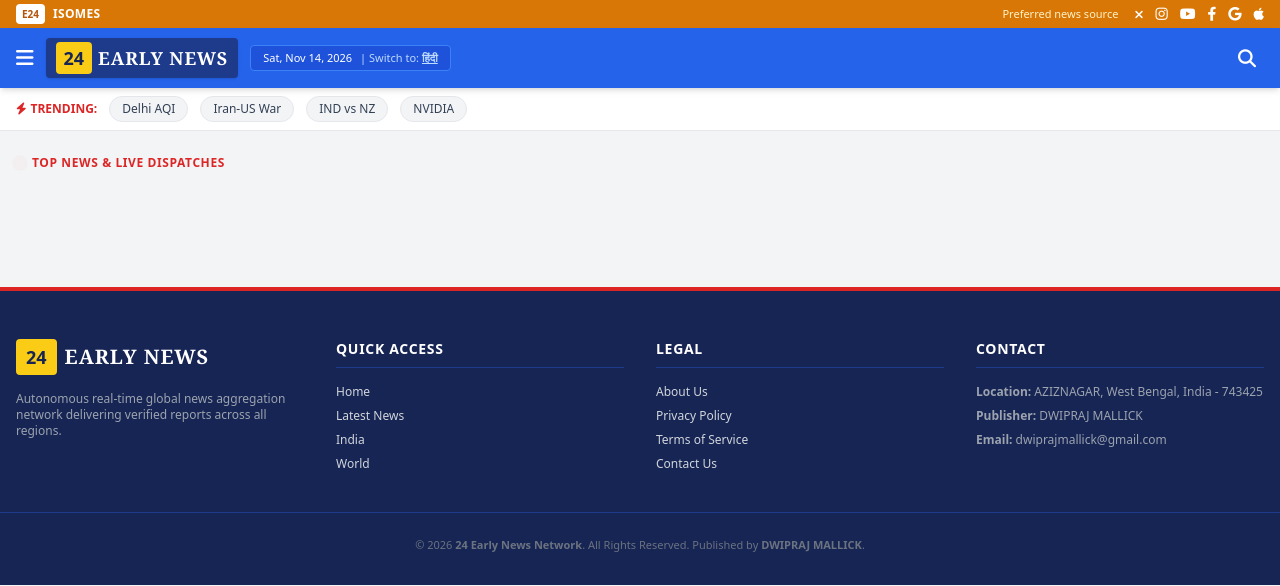
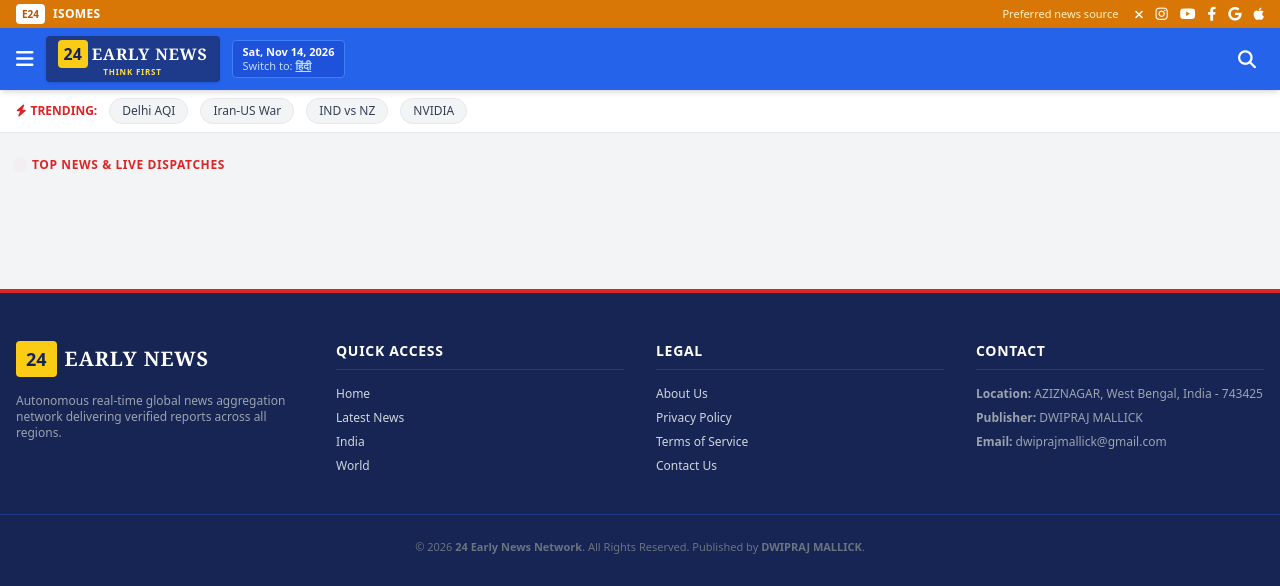
Before and after one commit to dwiprajm-byte/news-portal, a Python web app: template templates/index.html in a window 1280 px wide. Shown: the top 586 px of the page. Run offline with Jinja, Linux system fonts and the light colour scheme; the template is opened without the code that fills it, so the values that code supplies are empty; some libraries are stand-ins or nearby versions.

Commit message:
Update navbar to precisely match the reference screenshot layout with all requested category options

```diff
--- a/templates/index.html
+++ b/templates/index.html
@@ -32,32 +32,35 @@
         </div>
     </div>
 
-    <!-- Main Header with Exact Reference Layout -->
+    <!-- Main Header strictly matching the user's reference image -->
     <header class="bg-blue-600 text-white shadow-md sticky top-0 z-50">
-        <div class="max-w-7xl mx-auto px-4 py-2.5 flex items-center justify-between">
+        <div class="max-w-7xl mx-auto px-4 py-2 flex items-center justify-between">
             <div class="flex items-center gap-3">
                 <button onclick="toggleSidebar()" class="text-white text-xl hover:text-blue-200 focus:outline-none"><i class="fa-solid fa-bars"></i></button>
 
-                <a href="/" class="flex items-center gap-1.5 bg-blue-900 px-2.5 py-1 rounded shadow">
-                    <span class="bg-yellow-400 text-blue-950 font-black px-2 py-0.5 text-lg rounded">24</span>
-                    <span class="text-lg font-black tracking-wider uppercase font-serif">EARLY NEWS</span>
+                <a href="/" class="flex flex-col items-center justify-center bg-blue-900 px-3 py-1 rounded shadow text-center">
+                    <div class="flex items-center gap-1">
+                        <span class="bg-yellow-400 text-blue-950 font-black px-1.5 py-0.5 text-base rounded">24</span>
+                        <span class="text-base font-black tracking-wider uppercase font-serif">EARLY NEWS</span>
+                    </div>
+                    <span class="text-[8px] tracking-widest text-yellow-300 font-bold uppercase -mt-0.5">THINK FIRST</span>
                 </a>
 
-                <div class="hidden lg:flex items-center gap-2 text-[11px] bg-blue-700/80 px-3 py-1 rounded border border-blue-500">
-                    <span class="font-medium">Sat, Nov 14, 2026</span>
-                    <span class="text-blue-200">| Switch to: <a href="#" class="underline hover:text-white font-bold">हिंदी</a></span>
+                <div class="hidden lg:flex flex-col text-[11px] bg-blue-700/80 px-2.5 py-1 rounded border border-blue-500 leading-tight">
+                    <span class="font-bold">Sat, Nov 14, 2026</span>
+                    <span class="text-blue-200">Switch to: <a href="#" class="underline hover:text-white font-bold">हिंदी</a></span>
                 </div>
             </div>
 
-            <!-- Navbar Categories (All options requested) -->
+            <!-- Exact Navbar Categories as shown in the reference image -->
             <nav class="hidden 2xl:flex items-center gap-1 text-xs font-bold uppercase">
-                <a href="/?cat=LiveTV" class="hover:bg-blue-700 px-3 py-2 text-yellow-300 flex items-center gap-1"><i class="fa-solid fa-tower-broadcast"></i> Live TV</a>
-                <a href="/?cat=Latest" class="hover:bg-blue-700 px-3 py-2">Latest</a>
-                <a href="/?cat=India" class="hover:bg-blue-700 px-3 py-2">India</a>
+                <a href="/?cat=LiveTV" class="hover:bg-blue-700 px-3 py-2.5 text-yellow-300 flex items-center gap-1"><i class="fa-solid fa-tower-broadcast"></i> Live TV</a>
+                <a href="/?cat=Latest" class="hover:bg-blue-700 px-3 py-2.5">Latest</a>
+                <a href="/?cat=India" class="hover:bg-blue-700 px-3 py-2.5">India</a>
 
                 <!-- Cities Dropdown -->
                 <div class="relative dropdown">
-                    <a href="#" class="hover:bg-blue-700 px-3 py-2 flex items-center gap-1">Cities <i class="fa-solid fa-chevron-down text-[9px]"></i></a>
+                    <a href="#" class="hover:bg-blue-700 px-3 py-2.5 flex items-center gap-1">Cities <i class="fa-solid fa-chevron-down text-[9px]"></i></a>
                     <div class="dropdown-menu absolute hidden bg-white text-slate-800 shadow-xl rounded-b-lg w-44 py-2 border border-gray-200 z-50">
                         <a href="/?cat=Bengaluru" class="block px-4 py-1.5 hover:bg-red-50 hover:text-red-600">Bengaluru</a>
                         <a href="/?cat=Bhopal" class="block px-4 py-1.5 hover:bg-red-50 hover:text-red-600">Bhopal</a>
@@ -68,12 +71,12 @@
                     </div>
                 </div>
 
-                <a href="/?cat=World" class="hover:bg-blue-700 px-3 py-2">World</a>
-                <a href="/?cat=Entertainment" class="hover:bg-blue-700 px-3 py-2">Entertainment</a>
+                <a href="/?cat=World" class="hover:bg-blue-700 px-3 py-2.5">World</a>
+                <a href="/?cat=Entertainment" class="hover:bg-blue-700 px-3 py-2.5">Entertainment</a>
 
                 <!-- Sports Dropdown -->
                 <div class="relative dropdown">
-                    <a href="#" class="hover:bg-blue-700 px-3 py-2 flex items-center gap-1">Sports <i class="fa-solid fa-chevron-down text-[9px]"></i></a>
+                    <a href="#" class="hover:bg-blue-700 px-3 py-2.5 flex items-center gap-1">Sports <i class="fa-solid fa-chevron-down text-[9px]"></i></a>
                     <div class="dropdown-menu absolute hidden bg-white text-slate-800 shadow-xl rounded-b-lg w-40 py-2 border border-gray-200 z-50">
                         <a href="/?cat=Cricket" class="block px-4 py-1.5 hover:bg-red-50 hover:text-red-600">Cricket</a>
                         <a href="/?cat=Sports" class="block px-4 py-1.5 hover:bg-red-50 hover:text-red-600">Other Sports</a>
@@ -82,20 +85,20 @@
 
                 <!-- Photos Dropdown -->
                 <div class="relative dropdown">
-                    <a href="#" class="hover:bg-blue-700 px-3 py-2 flex items-center gap-1">Photos <i class="fa-solid fa-chevron-down text-[9px]"></i></a>
+                    <a href="#" class="hover:bg-blue-700 px-3 py-2.5 flex items-center gap-1">Photos <i class="fa-solid fa-chevron-down text-[9px]"></i></a>
                     <div class="dropdown-menu absolute hidden bg-white text-slate-800 shadow-xl rounded-b-lg w-40 py-2 border border-gray-200 z-50">
                         <a href="/?cat=Photos" class="block px-4 py-1.5 hover:bg-red-50 hover:text-red-600">Top Photos</a>
                         <a href="/?cat=Entertainment" class="block px-4 py-1.5 hover:bg-red-50 hover:text-red-600">Entertainment</a>
                     </div>
                 </div>
 
-                <a href="/?cat=Auto" class="hover:bg-blue-700 px-3 py-2">Auto</a>
-                <a href="/?cat=Tech" class="hover:bg-blue-700 px-3 py-2">Tech</a>
-                <a href="/?cat=InDepth" class="hover:bg-blue-700 px-3 py-2">In-Depth 24</a>
+                <a href="/?cat=Auto" class="hover:bg-blue-700 px-3 py-2.5">Auto</a>
+                <a href="/?cat=Tech" class="hover:bg-blue-700 px-3 py-2.5">Tech</a>
+                <a href="/?cat=InDepth" class="hover:bg-blue-700 px-3 py-2.5">In-Depth 24</a>
 
                 <!-- More Dropdown -->
                 <div class="relative dropdown">
-                    <a href="#" class="hover:bg-blue-700 px-3 py-2 flex items-center gap-1">More <i class="fa-solid fa-chevron-down text-[9px]"></i></a>
+                    <a href="#" class="hover:bg-blue-700 px-3 py-2.5 flex items-center gap-1">More <i class="fa-solid fa-chevron-down text-[9px]"></i></a>
                     <div class="dropdown-menu absolute right-0 hidden bg-white text-slate-800 shadow-xl rounded-b-lg w-44 py-2 border border-gray-200 z-50">
                         <a href="/?cat=Trending" class="block px-4 py-1.5 hover:bg-red-50 hover:text-red-600">Trending</a>
                         <a href="/?cat=Business" class="block px-4 py-1.5 hover:bg-red-50 hover:text-red-600">Business</a>
```
